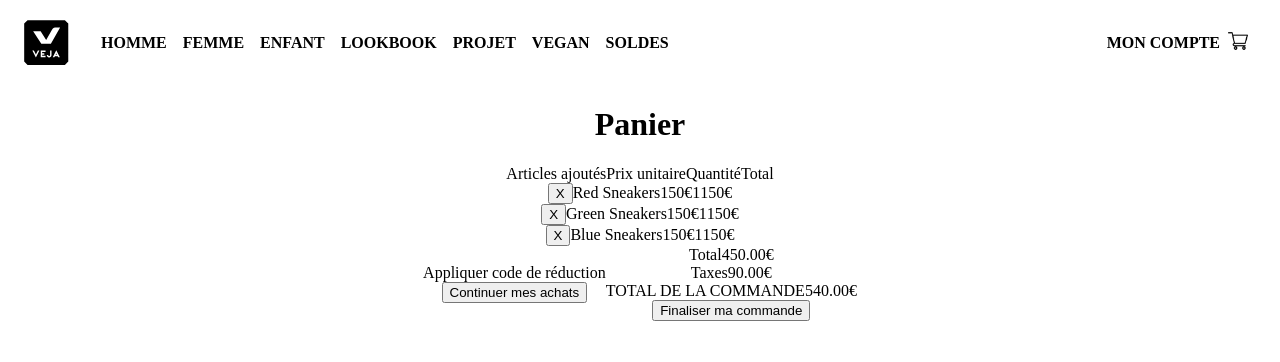
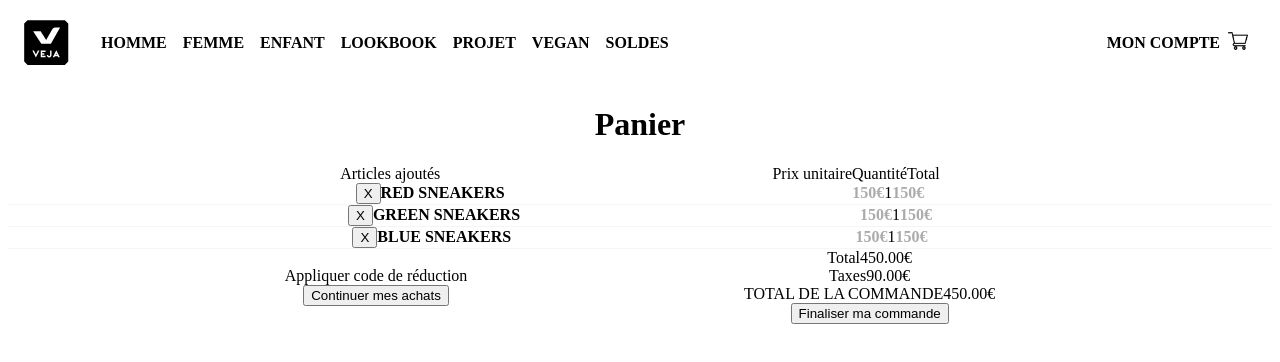
Before and after one commit to JaxV9/Sneakers, a React (Vite) app in the folder front-end/: page /cart in a window 1280 px wide. Shown: the top 362 px of the page. Built offline with nearby package versions, Linux system fonts and the light colour scheme.

Commit message:
wip: card styling

```diff
--- a/front-end/src/features/cart/Cart.tsx
+++ b/front-end/src/features/cart/Cart.tsx
@@ -9,13 +9,13 @@
 
     const totalPrice = cart.reduce((total, item) => total + item.shoe.price * item.numberInCart, 0);
     const taxes = totalPrice * TAX_RATE;
-    const totalOrder = totalPrice + taxes;
+    const totalOrder = totalPrice;
 
     return (
-        <div className="flex-container w-full flex-vertical">
+        <div className="flex-container w-full flex-vertical cart">
             <h1>Panier</h1>
             <CartList items={cart} />
-            <div className="flex-container">
+            <div className="flex-container space-evenly w-full">
                 <div className="flex-container flex-vertical">
                     <span>Appliquer code de réduction</span>
                     <div className="flex-container">
--- a/front-end/src/features/cart/components/CartList.tsx
+++ b/front-end/src/features/cart/components/CartList.tsx
@@ -7,8 +7,8 @@
 
 export const CartList  = (cart:CartListProps) => {
     return (
-        <div className="flex-container flex-vertical">
-            <div className="flex-container">
+        <div className="flex-container flex-vertical w-full space-evenly">
+            <div className="flex-container w-full space-evenly">
                 <span>Articles ajoutés</span>
                 <div className="flex-container">
                     <span>Prix unitaire</span>
@@ -16,7 +16,7 @@
                     <span>Total</span>
                 </div>
             </div>
-            <div className="flex-container flex-vertical">
+            <div className="flex-container flex-vertical w-full">
                 {cart.items.map((item) => (
                     <ItemCard
                         quantity={item.numberInCart}
--- a/front-end/src/features/cart/components/ItemCard.tsx
+++ b/front-end/src/features/cart/components/ItemCard.tsx
@@ -9,16 +9,20 @@
 
 export const ItemCard  = ({shoe,quantity}:ItemCardProps) => {
     return (
-        <div className="flex-container item-card">
-           <button onClick={() => {removeFromCart}}>X</button>
-           {shoe.pictures_product?
-           <img src={shoe.pictures_product} alt={shoe.name} />
-           :
-           ""}
-           <span>{shoe.name}</span>
-            <span>{shoe.price}€</span>
+        <div className="flex-container item-card w-full flex-horizontal space-evenly">
+            <div className="flex-container">
+                <button onClick={() => {removeFromCart}}>X</button>
+                {shoe.pictures_product?
+                <img src={shoe.pictures_product} alt={shoe.name} />
+                :
+                ""}
+                <span className="item-card-title">{shoe.name}</span>
+           </div>
+           <div className="flex-container">
+            <span className="item-card-price">{shoe.price}€</span>
             <span>{quantity}</span>
-            <span>{shoe.price * quantity}€</span>
+            <span className="item-card-price">{shoe.price * quantity}€</span>
+            </div>
         </div>
     )
 }
--- /dev/null
+++ b/front-end/src/style/cart.css
@@ -0,0 +1,20 @@
+.cart{
+    & .item-card{
+        display: flex;
+        border-bottom: 1px solid #f5f5f5;
+        position: relative;
+        width: 100%;
+
+        & .item-card-title{
+            text-transform: uppercase;
+            font-weight: 700;
+        }
+
+        & .item-card-price{
+            text-transform: uppercase;
+            font-weight: 600;
+            color: #ababab;
+        }
+    }
+
+}
--- a/front-end/src/style/flex.css
+++ b/front-end/src/style/flex.css
@@ -2,6 +2,12 @@
     display:flex;
     align-items: center;
     justify-content:center ;
+    & .flex-vertical {
+        flex-direction: column;
+    }
+    & .flex-horizontal {
+        flex-direction: row;
+    }
 }
 
 .flex-vertical {
--- a/front-end/src/style/index.css
+++ b/front-end/src/style/index.css
@@ -1,5 +1,6 @@
 @import "flex.css";
 @import "variables.css";
+@import "cart.css";
 
 body{
     & .page-content{
@@ -23,6 +24,10 @@
 
     & .space-between{
         justify-content: space-between;
+    }
+
+    & .space-evenly{
+        justify-content: space-evenly;
     }
 
     & .logo{
```
